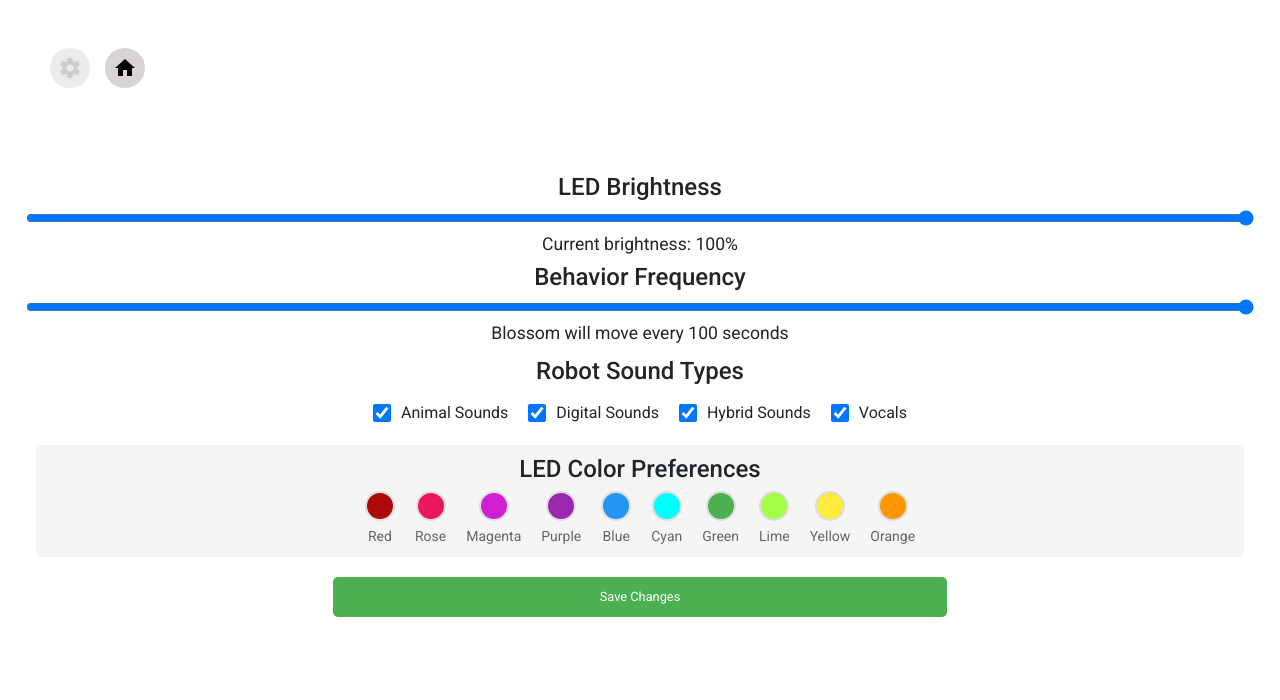
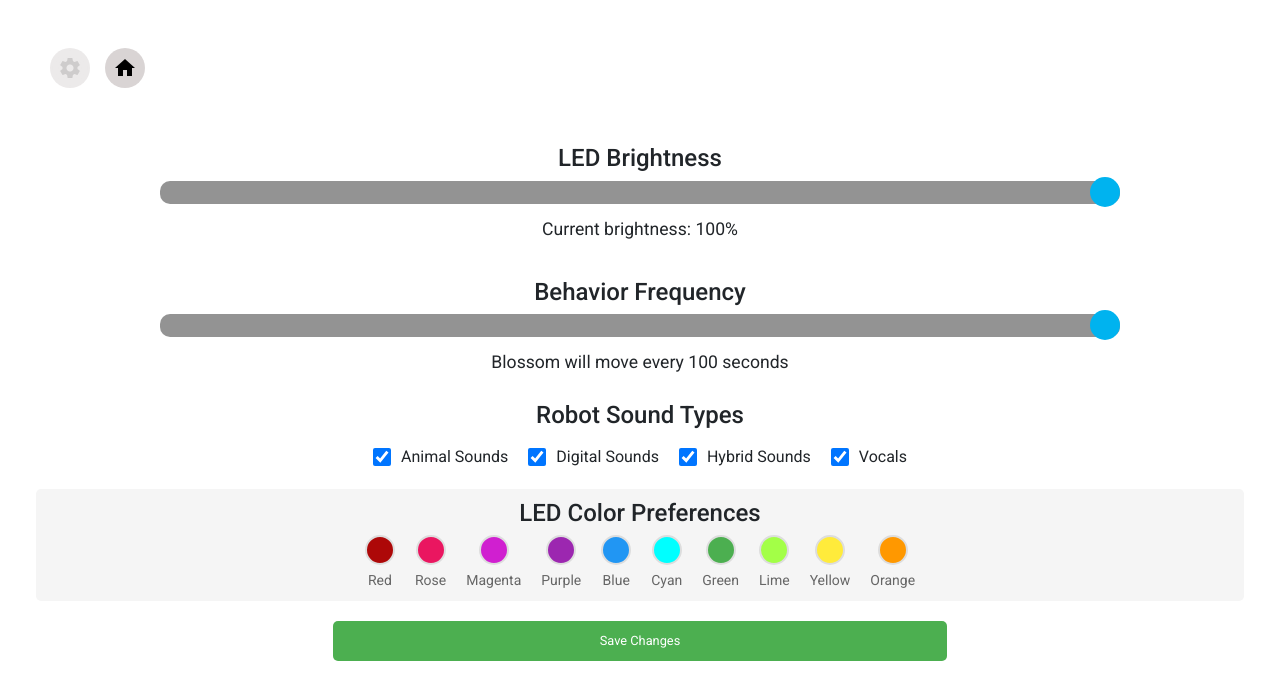
Before and after one commit to interaction-lab/BlossomUI_2425, an Angular app in the folder inlab_study/frontend/blossom-ang-ts/: page /settings in a window 1280 px wide. Shown: the top 700 px of the page. Built offline with nearby package versions, Linux system fonts and the light colour scheme.

Commit message:
adjusted slider thickness

```diff
--- a/inlab_study/frontend/blossom-ang-ts/src/app/settings/settings.component.css
+++ b/inlab_study/frontend/blossom-ang-ts/src/app/settings/settings.component.css
@@ -12,17 +12,56 @@
   padding: 2vh 2vw;
 }
 
-.brightness-slider, .volume-slider {
-  width: 80%;
-  /*max-width: 60px;*/ /*increase the max-width for a wider slider*/
-  margin-top: 10px;
+/*.brightness-slider, .volume-slider {
+  width: 50%;
+  max-width: 80px; /*increase the max-width for a wider slider*/
+  /*margin-top: 10px;
   margin-bottom: 10px;
-  height: 20px;
+  height: 40px;
+}*/
+
+.led-slider, .behavior-slider
+{
+  width: 100%;
+  padding: 15px;
 }
 
 .audio-preferences
 {
   margin: 5px;
+}
+
+
+input {
+  position: center;
+  z-index: 1001;
+  width: 77%;
+}
+
+input[type="range"]
+{
+  -webkit-appearance: none;
+  width: 80%;
+  height: 23px;
+}
+
+input[type="range"]::-webkit-slider-runnable-track
+{
+  height: 23px;
+  cursor: pointer;
+  background: #939393;
+  border-radius: 10px;
+}
+
+input[type="range"]::-webkit-slider-thumb
+{
+  -webkit-appearance: none;
+  height: 30px;
+  width: 30px;
+  background: #00b3ef;
+  border-radius: 50%;
+  margin-top: -4.5px;
+  cursor: pointer;
 }
 
 .checkbox-group
@@ -136,11 +175,6 @@
   margin-top: 0px;
 }
 
-input {
-  position: relative;
-  z-index: 1001;
-}
-
 h2 {
   position: relative;
   z-index: 1001;
--- a/inlab_study/frontend/blossom-ang-ts/src/app/settings/settings.component.html
+++ b/inlab_study/frontend/blossom-ang-ts/src/app/settings/settings.component.html
@@ -7,13 +7,17 @@
             <p>Current brightness: {{brightnessValue}}%</p>
     </div> -->
 
+    <div class = "led-slider">
         <h2>LED Brightness</h2> <!--brightness section-->
         <input type="range" min="0" max="100" [value]="brightnessValue" (input)="updateBrightness($event)">
         <p>Current brightness: {{brightnessValue}}%</p>
+    </div>
 
+    <div class = "behavior-slider">
         <h2>Behavior Frequency</h2> <!--volume section-->
         <input type="range" min="10" max="60" [value]="volumeValue" (input)="updateVolume($event)">
         <p>Blossom will move every {{volumeValue}} seconds</p>
+    </div>
 
     <div class="audio-preferences"> <!--audio preferences checkboxes-->
         <h2>Robot Sound Types</h2>
```
Lines whose indentation alone changed are shown as unchanged.
